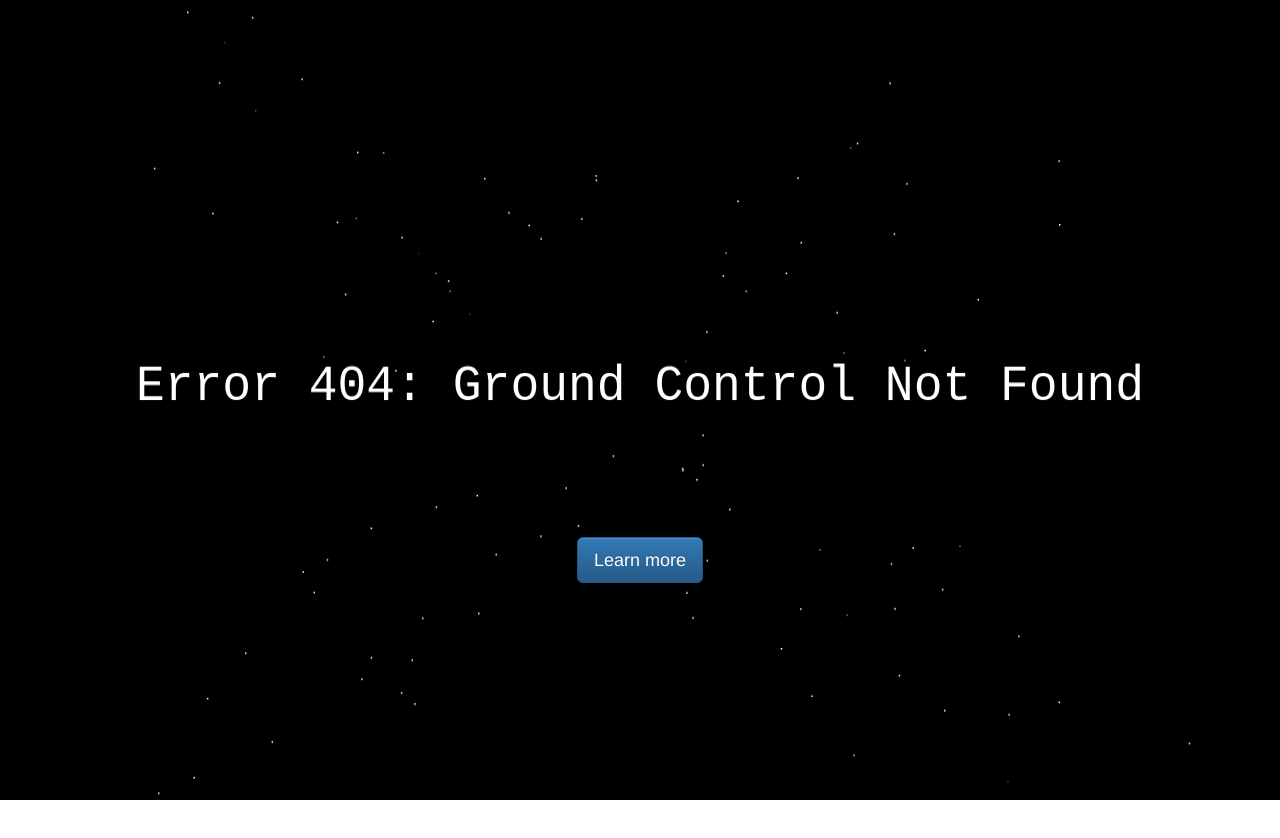
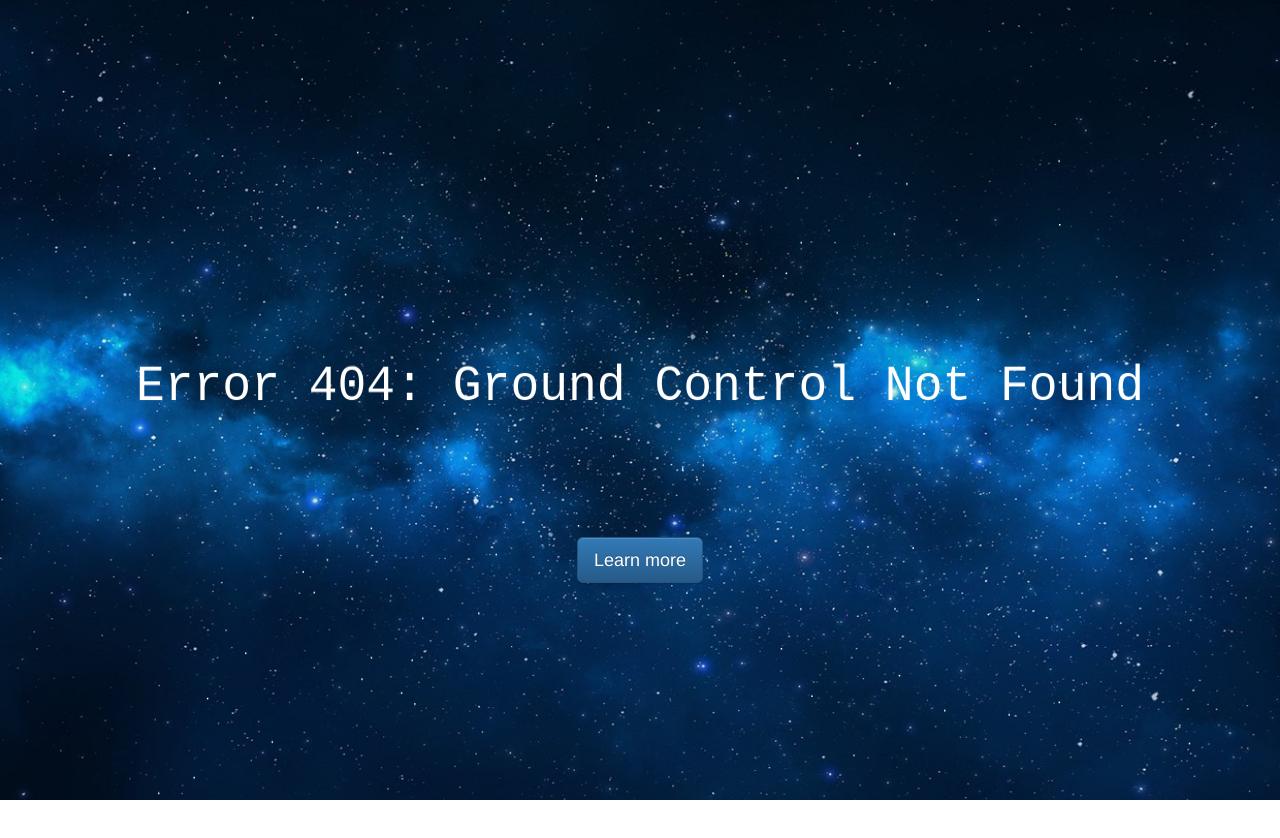
Before and after one commit to rafalopez79/rafalopez79.github.io, a plain HTML site: page index.html in a window 1280 px wide. Drawn offline with Linux system fonts and the light colour scheme.

Commit message:
missing css image

```diff
--- a/css/page.css
+++ b/css/page.css
@@ -4,7 +4,7 @@ html, body {
     height: 100%;
 }
 #background {
-    background: #000000 url(space.jpg) no-repeat bottom left;
+    background: #000000 url(/img/space.jpg) no-repeat bottom left;
     background-size: 100% 100%;
     width: 100%;
     height: 100%;
```
